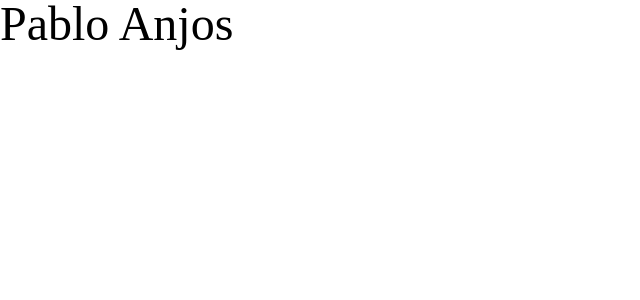
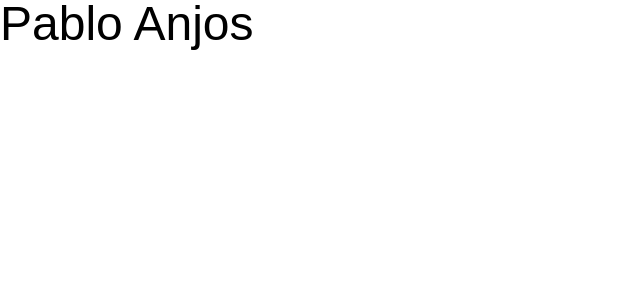
Before and after one commit to PabloAnjos/FoodPB, a React (Vite) app: page / in a window 1280 px wide. Shown: the top 300 px of the page, without its empty margins (0-640 px from the left). Built offline with nearby package versions, Linux system fonts and the light colour scheme.

Commit message:
adicionando fontes

```diff
--- a/src/App.css
+++ b/src/App.css
@@ -2,7 +2,11 @@
 
 /*  FONTS */
 @import url('https://fonts.googleapis.com/css2?family=Fondamento:ital@0;1&display=swap');
+@import url('https://fonts.googleapis.com/css2?family=Koh+Santepheap:wght@100;300;400;700;900&display=swap');
+@import url('https://fonts.googleapis.com/css2?family=Poppins:ital,wght@0,100;0,200;0,300;0,400;0,500;0,600;0,700;0,800;0,900;1,100;1,200;1,300;1,400;1,500;1,600;1,700;1,800;1,900&display=swap');
 
 @theme {
     --font-fondamento: "Fondamento", cursive;
+    --font-Koh-Santepheap: "Koh Santepheap", serif;
+    --font-Poppins: "Poppins", sans-serif;
 }
--- a/src/App.jsx
+++ b/src/App.jsx
@@ -3,7 +3,7 @@ import './App.css'
 function App() {
   return (
     <>
-      <h1 className='text-5xl font-fondamento'>Pablo Anjos</h1>
+      <h1 className='text-5xl font-Poppins'>Pablo Anjos</h1>
     </>
   )
 }
```
